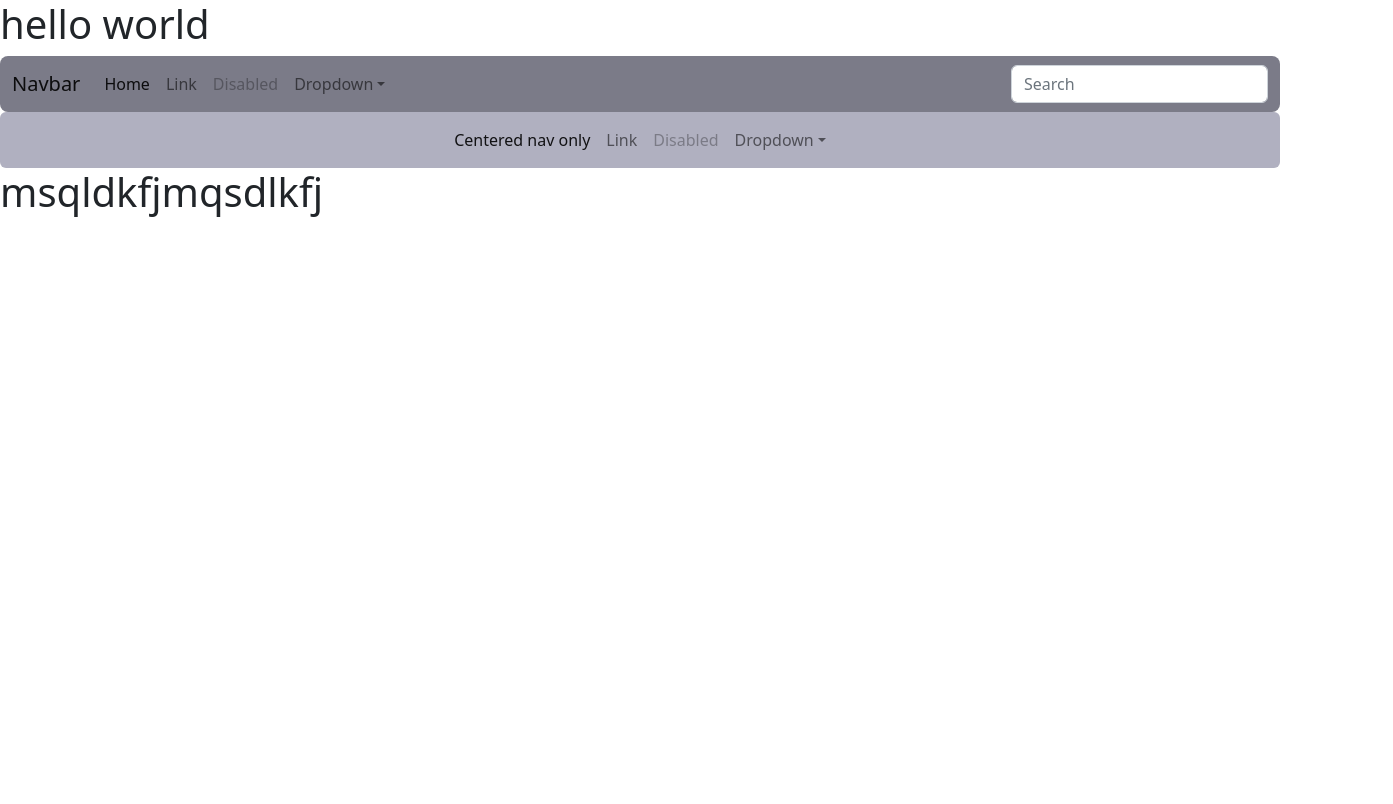
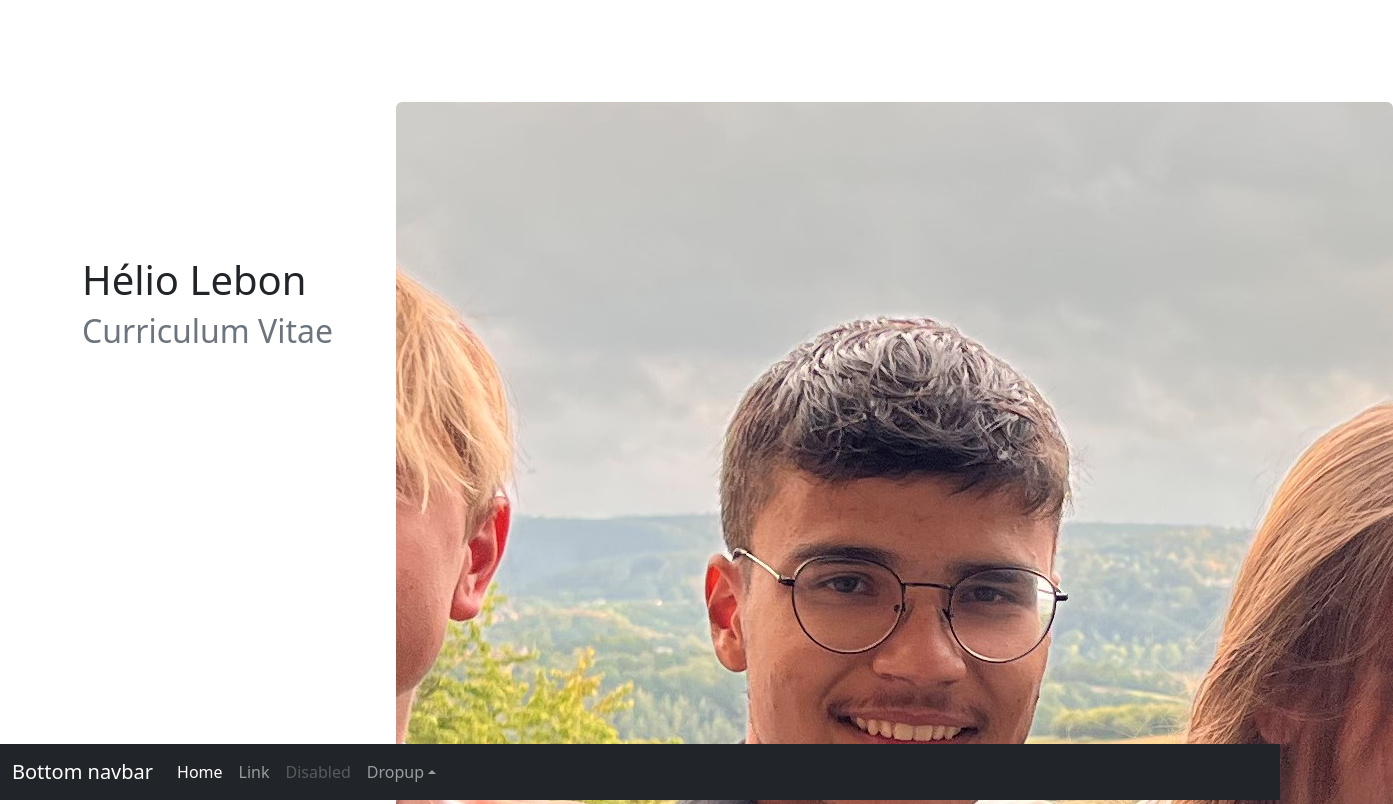
Before and after one commit to Helioooooo/html, a plain HTML site: page index.html in a window 1280 px wide. Shown: the top 804 px of the page, 1393 px wide, since content can reach past the window. Drawn offline with nearby package versions, Linux system fonts and the light colour scheme.

Commit message:
debut mercredi matin

```diff
--- a/index.html
+++ b/index.html
@@ -4,20 +4,28 @@
     <meta charset="UTF-8">
     <meta http-equiv="X-UA-Compatible" content="IE=edge">
     <meta name="viewport" content="width=device-width, initial-scale=1.0">
-    <title>Bootsratp demo</title>
+    <title>Hélio LEBON cv</title>
+    <link rel="icon" href="/images/cvlogo.png">
+    <link href="/style.css" rel="stylesheet">
     <link href="https://cdn.jsdelivr.net/npm/bootstrap@5.2.2/dist/css/bootstrap.min.css" rel="stylesheet" integrity="sha384-Zenh87qX5JnK2Jl0vWa8Ck2rdkQ2Bzep5IDxbcnCeuOxjzrPF/et3URy9Bv1WTRi" crossorigin="anonymous">
 </head>
 <body>
-    <h1>hello world</h1>
-    <nav class="navbar navbar-expand-lg rounded-3" style="background-color: #7b7b88;" aria-label="Eleventh navbar example" >
+  <div class="container bg-gradient" id="title">
+    <h1>Hélio Lebon</h1>
+    <h2 class="text-muted">Curriculum Vitae</h2>
+  </div>
+  <div  class="container rounded-2" id="headpic">
+    <img src="/images/tête.jpg" class=" rounded-2" alt="photo de Hélio Lebon de face">
+  </div>
+
+  <nav class="navbar fixed-bottom navbar-expand-sm navbar-dark bg-dark">
     <div class="container-fluid">
-          <a class="navbar-brand" href="#">Navbar</a>
-          <button class="navbar-toggler" type="button" data-bs-toggle="collapse" data-bs-target="#navbarsExample09" aria-controls="navbarsExample09" aria-expanded="false" aria-label="Toggle navigation">
+      <a class="navbar-brand" href="#">Bottom navbar</a>
+      <button class="navbar-toggler " type="button" data-bs-toggle="collapse" data-bs-target="#navbarCollapse" aria-controls="navbarCollapse" aria-expanded="false" aria-label="Toggle navigation">
         <span class="navbar-toggler-icon"></span>
       </button>
-
-          <div class="collapse navbar-collapse" id="navbarsExample09">
-            <ul class="navbar-nav me-auto mb-2 mb-lg-0">
+      <div class="collapse navbar-collapse" id="navbarCollapse">
+        <ul class="navbar-nav">
           <li class="nav-item">
             <a class="nav-link active" aria-current="page" href="#">Home</a>
           </li>
@@ -27,44 +35,8 @@
           <li class="nav-item">
             <a class="nav-link disabled">Disabled</a>
           </li>
-              <li class="nav-item dropdown">
-                <a class="nav-link dropdown-toggle" href="#" data-bs-toggle="dropdown" aria-expanded="false">Dropdown</a>
-                <ul class="dropdown-menu">
-                  <li><a class="dropdown-item" href="#">Action</a></li>
-                  <li><a class="dropdown-item" href="#">Another action</a></li>
-                  <li><a class="dropdown-item" href="#">Something else here</a></li>
-                </ul>
-              </li>
-            </ul>
-            <form role="search">
-              <input class="form-control" type="search" placeholder="Search" aria-label="Search">
-            </form>
-          </div>
-        </div>
-      </nav>
-
-
-
-
-      <nav class="navbar navbar-expand-lg rounded-2 aria-label="Twelfth navbar example" style="background-color: #b0b0c0;">
-        <div class="container-fluid">
-          <button class="navbar-toggler" type="button" data-bs-toggle="collapse" data-bs-target="#navbarsExample10" aria-controls="navbarsExample10" aria-expanded="false" aria-label="Toggle navigation">
-            <span class="navbar-toggler-icon"></span>
-          </button>
-
-          <div class="collapse navbar-collapse justify-content-md-center" id="navbarsExample10">
-            <ul class="navbar-nav">
-              <li class="nav-item">
-                <a class="nav-link active" aria-current="page" href="#">Centered nav only</a>
-              </li>
-              <li class="nav-item">
-                <a class="nav-link" href="#">Link</a>
-              </li>
-              <li class="nav-item">
-                <a class="nav-link disabled">Disabled</a>
-              </li>
-              <li class="nav-item dropdown">
-                <a class="nav-link dropdown-toggle" href="#" data-bs-toggle="dropdown" aria-expanded="false">Dropdown</a>
+          <li class="nav-item dropup">
+            <a class="nav-link dropdown-toggle" href="#" data-bs-toggle="dropdown" aria-expanded="false">Dropup</a>
             <ul class="dropdown-menu">
               <li><a class="dropdown-item" href="#">Action</a></li>
               <li><a class="dropdown-item" href="#">Another action</a></li>
@@ -75,7 +47,6 @@
       </div>
     </div>
   </nav>
-      <h1>msqldkfjmqsdlkfj</h1>
   <script src="https://cdn.jsdelivr.net/npm/bootstrap@5.2.2/dist/js/bootstrap.bundle.min.js" integrity="sha384-OERcA2EqjJCMA+/3y+gxIOqMEjwtxJY7qPCqsdltbNJuaOe923+mo//f6V8Qbsw3" crossorigin="anonymous"></script>
 </body>
 </html>
--- a/style.css
+++ b/style.css
@@ -0,0 +1,9 @@
+#title {
+    margin-top: 20%;
+}
+
+#headpic{
+    width: 40%;
+    height: 20%;
+    margin-top: -20%;
+}
```
Also changed, not shown: images/cvlogo.png (added), images/tête.jpg (added). Lines whose indentation alone changed are shown as unchanged.
